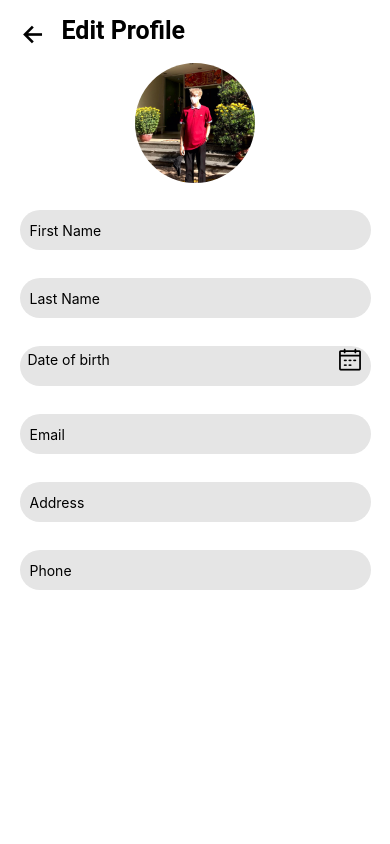
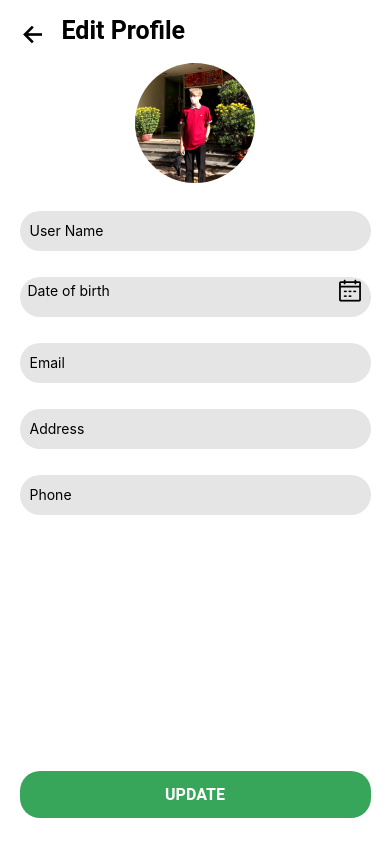
Before and after one commit to hieu220413/SavingHourMarket, a React Native app in the folder SavingHourMarketCustomer/: screen /Profile in a window 390 px wide. Both pictures are taken after a click on the button "Edit". Built offline with nearby package versions, Linux system fonts and the light colour scheme.

Commit message:
edit profile

```diff
--- a/SavingHourMarketCustomer/screens/EditProfile.js
+++ b/SavingHourMarketCustomer/screens/EditProfile.js
@@ -15,14 +15,19 @@ import {TouchableOpacity} from 'react-native-gesture-handler';
 import {ScrollView} from 'react-native-gesture-handler';
 import AntDesign from 'react-native-vector-icons/AntDesign';
 import DateTimePicker from '@react-native-community/datetimepicker';
+import FlatButton from '../shared/button';
 
 const EditProfile = ({navigation}) => {
-  const [firstname, setFirstname] = useState('');
-  const [lastnname, setLastname] = useState('');
+  const [username, setUsername] = useState('');
   const [address, setAddress] = useState('');
   const [phone, setPhone] = useState('');
   const [email, setEmail] = useState('');
   const [dateOfBirth, setDateOfBirth] = useState('');
+  const [usernameError, setUsernameError] = useState('');
+  const [addressError, setAddressError] = useState('');
+  const [phoneError, setPhoneError] = useState('');
+  const [emailError, setEmailError] = useState('');
+  const [dateOfBirthError, setDateOfBirthError] = useState('');
   const [date, setDate] = useState(new Date());
   const [showPicker, setShowPicker] = useState(false);
   const [display, setDisplay] = useState(false);
@@ -48,6 +53,45 @@ const EditProfile = ({navigation}) => {
     let day = date.getDate();
 
     return `${day}/${month}/${year}`;
+  };
+  const isValidEmail = email => {
+    const regex = /^([A-Za-z0-9_\-\.])+@([A-Za-z0-9_\-\.])+\.([A-Za-z]{2,4})$/;
+    return regex.test(email);
+  };
+  const isValidForm = () => {
+    setUsernameError('');
+    setDateOfBirthError('');
+    setEmailError('');
+    setAddressError('');
+    setPhoneError('');
+    if (username.trim().length == 0) {
+      return setUsernameError('Username can not be empty !');
+    }
+    if (username.trim().length < 3) {
+      return setUsernameError('Invalid username');
+    }
+    if (dateOfBirth.trim().length == 0) {
+      return setDateOfBirthError('Date of birth can not be empty !');
+    }
+    if (email.trim().length == 0) {
+      return setEmailError('Email can not be empty !');
+    }
+    if (!isValidEmail(email)) {
+      return setEmailError('Invalid email !');
+    }
+    if (address.trim().length == 0) {
+      return setAddressError('Address can not be empty !');
+    }
+    if (phone.trim().length == 0) {
+      return setPhoneError('Phone can not be empty !');
+    }
+    return true;
+  };
+  const submitForm = () => {
+    if (isValidForm()) {
+      const userInfo = {username, dateOfBirth, email, address, phone};
+      console.log(userInfo);
+    }
   };
   return (
     <SafeAreaView style={{backgroundColor: 'white', height: '100%'}}>
@@ -94,50 +138,51 @@ const EditProfile = ({navigation}) => {
         enabled
         style={{flex: 1, marginBottom: 10}}
         behavior={Platform.OS === 'ios' ? 'padding' : null}>
-        <ScrollView>
+        <ScrollView
+          style={{flexDirection: 'column'}}
+          contentContainerStyle={{
+            justifyContent: 'space-between',
+            flexGrow: 1,
+          }}>
           <View
-            style={{flexDirection: 'column', rowGap: 4, alignItems: 'center'}}>
+            style={{
+              flexDirection: 'column',
+              rowGap: 2,
+              alignItems: 'center',
+            }}>
             <TextInput
-              style={{
+              style={[
+                {
                   height: 40,
                   width: '90%',
                   backgroundColor: '#e5e5e5',
-                margin: '3%',
+                  margin: 12,
                   borderRadius: 20,
                   padding: 10,
-              }}
-              onChangeText={setFirstname}
-              value={firstname}
-              placeholder="First Name"
+                },
+                usernameError ? {borderColor: 'red', borderWidth: 1} : {},
+              ]}
+              onChangeText={setUsername}
+              value={username}
+              placeholder="User Name"
               keyboardType="default"></TextInput>
-            <TextInput
-              style={{
-                height: 40,
-                margin: 12,
-                width: '90%',
-                backgroundColor: '#e5e5e5',
-                borderRadius: 20,
-                padding: 10,
-              }}
-              onChangeText={setLastname}
-              value={lastnname}
-              placeholder="Last Name"
-              keyboardType="default"></TextInput>
-
-            {/* {display ? <View>
-            <Text>{phone}</Text>
-            <Text>{lastnname}</Text>
-        </View> : null} */}
-
+            {usernameError && (
+              <View style={{width: '85%', marginTop: '-4%'}}>
+                <Text style={{color: 'red'}}>{usernameError}</Text>
+              </View>
+            )}
             <View
-              style={{
+              style={[
+                {
                   backgroundColor: '#e5e5e5',
                   height: 40,
                   width: '90%',
                   borderRadius: 20,
                   margin: 12,
                   paddingHorizontal: 8,
-              }}>
+                },
+                dateOfBirthError ? {borderColor: 'red', borderWidth: 1} : {},
+              ]}>
               {showPicker && (
                 <DateTimePicker
                   mode="date"
@@ -165,54 +210,91 @@ const EditProfile = ({navigation}) => {
                 <AntDesign name="calendar" size={25} color="black"></AntDesign>
               </Pressable>
             </View>
+            {dateOfBirthError && (
+              <View style={{width: '85%', marginTop: '-4%'}}>
+                <Text style={{color: 'red'}}>{dateOfBirthError}</Text>
+              </View>
+            )}
             <TextInput
-              style={{
+              style={[
+                {
                   height: 40,
                   margin: 12,
                   width: '90%',
                   backgroundColor: '#e5e5e5',
                   borderRadius: 20,
                   padding: 10,
-              }}
+                },
+                emailError ? {borderColor: 'red', borderWidth: 1} : {},
+              ]}
               onChangeText={text => {
                 setEmail(text);
               }}
               value={email}
               placeholder="Email"
               keyboardType="email-address"></TextInput>
+            {emailError && (
+              <View style={{width: '85%', marginTop: '-4%'}}>
+                <Text style={{color: 'red'}}>{emailError}</Text>
+              </View>
+            )}
             <TextInput
-              style={{
+              style={[
+                {
                   height: 40,
                   margin: 12,
                   width: '90%',
                   backgroundColor: '#e5e5e5',
                   borderRadius: 20,
                   padding: 10,
-              }}
+                },
+                addressError ? {borderColor: 'red', borderWidth: 1} : {},
+              ]}
               onChangeText={text => {
                 setAddress(text);
               }}
               value={address}
               placeholder="Address"
               keyboardType="default"></TextInput>
+            {addressError && (
+              <View style={{width: '85%', marginTop: '-4%'}}>
+                <Text style={{color: 'red'}}>{addressError}</Text>
+              </View>
+            )}
             <TextInput
-              style={{
+              style={[
+                {
                   height: 40,
                   margin: 12,
                   width: '90%',
                   backgroundColor: '#e5e5e5',
                   borderRadius: 20,
                   padding: 10,
-              }}
+                },
+                phoneError ? {borderColor: 'red', borderWidth: 1} : {},
+              ]}
               onChangeText={text => {
                 setPhone(text);
               }}
               value={phone}
               placeholder="Phone"
               keyboardType="numeric"></TextInput>
-
+            {phoneError && (
+              <View style={{width: '85%', marginTop: '-4%'}}>
+                <Text style={{color: 'red'}}>{phoneError}</Text>
               </View>
-
+            )}
+          </View>
+          <View
+            style={{
+              flexDirection: 'column',
+              alignItems: 'center',
+              marginBottom: '4%',
+            }}>
+            <View style={{width: '90%'}}>
+              <FlatButton text="Update" onPress={submitForm} />
+            </View>
+          </View>
         </ScrollView>
       </KeyboardAvoidingView>
     </SafeAreaView>
--- a/SavingHourMarketCustomer/screens/Profile.js
+++ b/SavingHourMarketCustomer/screens/Profile.js
@@ -1,6 +1,6 @@
 import React from 'react';
 import {Text, View, SafeAreaView, Image, Touchable, Switch} from 'react-native';
-import Header from '../assets/Header';
+import Header from '../shared/Header';
 import {COLORS} from '../constants/theme';
 import {icons} from '../constants';
 import {ScrollView, TouchableOpacity} from 'react-native-gesture-handler';
--- /dev/null
+++ b/SavingHourMarketCustomer/shared/button.js
@@ -0,0 +1,32 @@
+import {StyleSheet, Text, View, TouchableOpacity} from 'react-native';
+import React from 'react';
+import {COLORS} from '../constants/theme';
+
+const FlatButton = ({text, onPress}) => {
+  return (
+    <TouchableOpacity onPress={onPress}>
+      <View style={styles.button}>
+        <Text style={styles.buttonText}>{text}</Text>
+      </View>
+    </TouchableOpacity>
+  );
+};
+
+export default FlatButton;
+
+const styles = StyleSheet.create({
+  button: {
+    borderRadius: 20,
+    paddingVertical: 14,
+    paddingHorizontal: 10,
+    backgroundColor: COLORS.primary,
+  },
+  buttonText: {
+    color: 'white',
+    fontFamily: 'Roboto',
+    fontWeight: 'bold',
+    fontSize: 16,
+    textTransform: 'uppercase',
+    textAlign: 'center',
+  },
+});
```
Also changed, not shown: SavingHourMarketCustomer/shared/Header.js (renamed from SavingHourMarketCustomer/assets/Header.js). Lines whose indentation alone changed are shown as unchanged.
